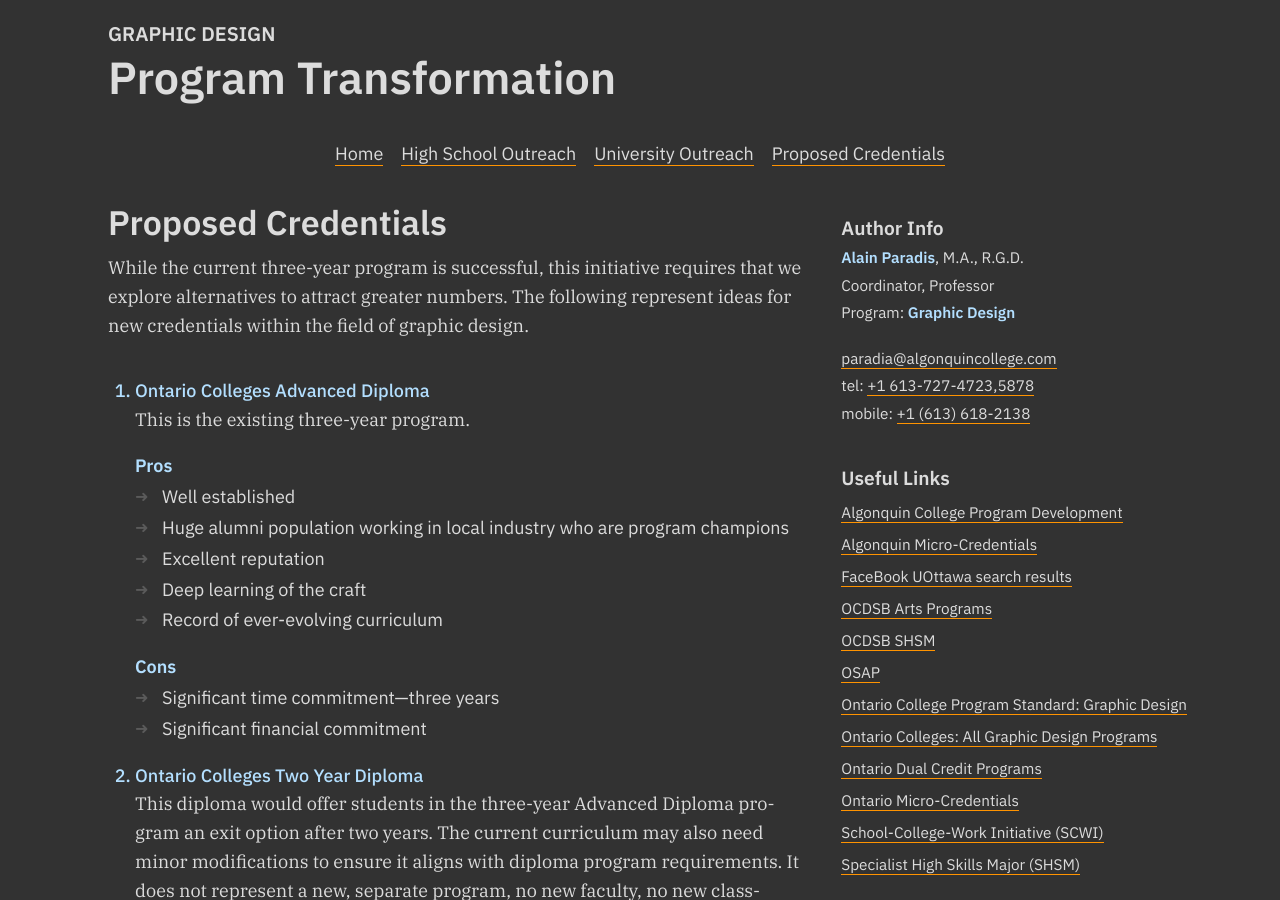
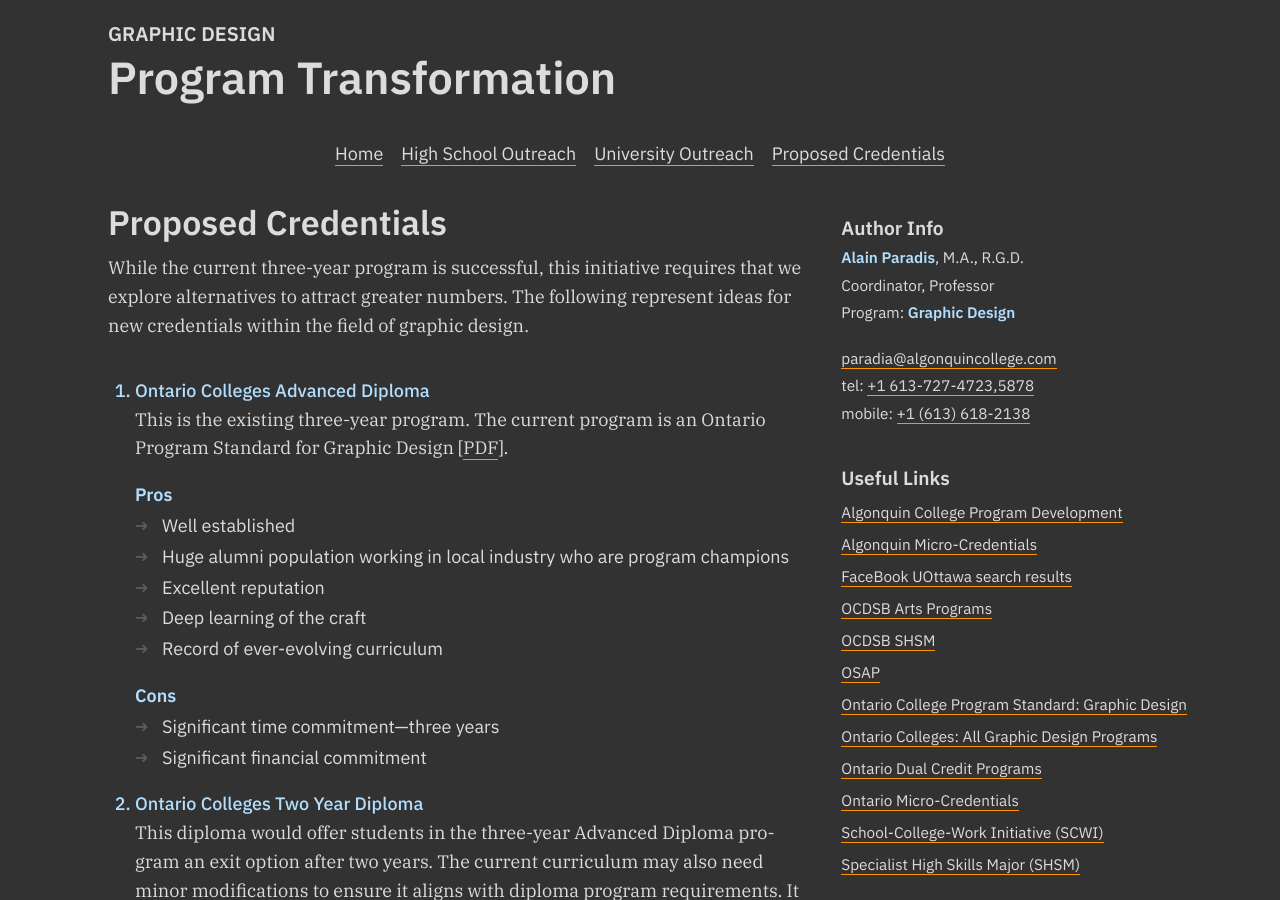
Before and after one commit to AlainParadis/program-transformation, a Jekyll site: the page built from proposed-credentials.md, in a window 1280 px wide and 900 px high. Built offline with Jekyll 4.4.1, drawn with Linux system fonts in a browser that asks for light colours.

Commit message:
add a link to the college program standard pdf

```diff
--- a/proposed-credentials.md
+++ b/proposed-credentials.md
@@ -10,7 +10,7 @@ order: 4
 <ol>
 	<li>Ontario Colleges Advanced Diploma</li>
 	<p>
-		This is the existing three-year program.
+		This is the existing three-year program. The current program is an Ontario Program Standard for Graphic Design [<a href="downloads/mcu-graphic-design-2014-61820-en-2022-03-30.pdf">PDF</a>].
 	</p>
 	<h5>
 		Pros
```
